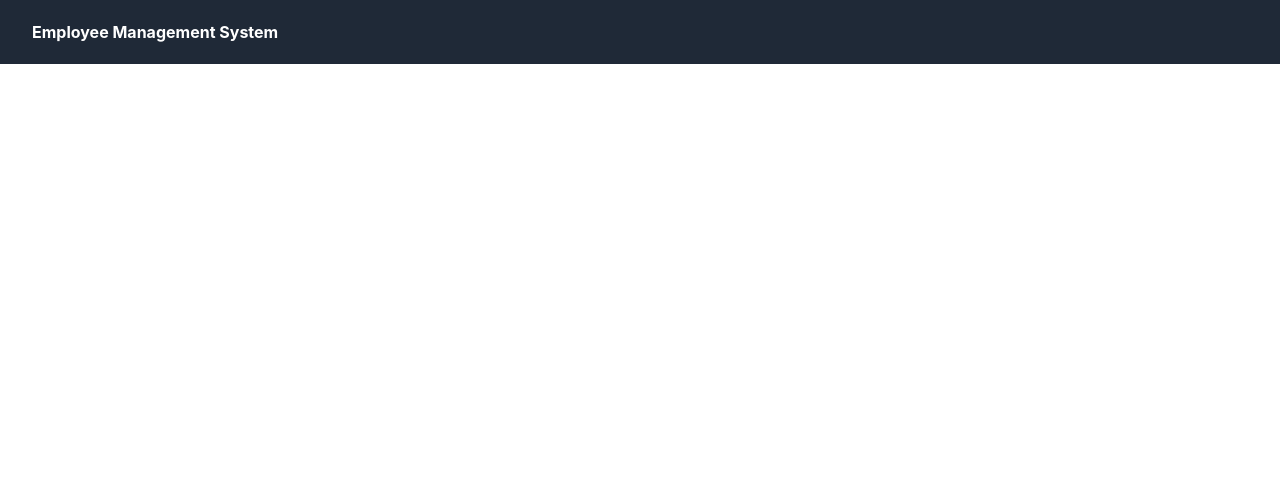
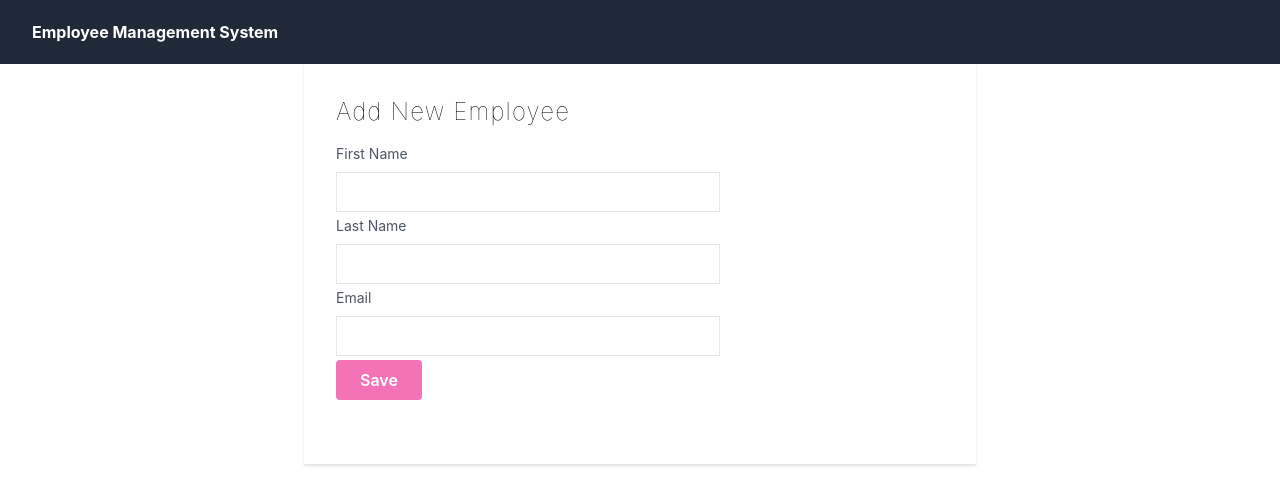
Before and after one commit to Ogomes21/-Employee-Management-System-UI, a React (Create React App) app: page / in a window 1280 px wide. Shown: the top 504 px of the page. Built offline with nearby package versions, Linux system fonts and the light colour scheme.

Commit message:
Added first name, last name, and email inputs. Added Save button.

```diff
--- a/src/App.js
+++ b/src/App.js
@@ -1,10 +1,16 @@
-import './App.css';
-import Navbar from './components/Navbar';
+import "./App.css";
+import Navbar from "./components/Navbar";
+import AddEmployee from "./components/AddEmployee";
 
 //function that returns the entire HTML
 //allows you to write the HTML components within JavaScript
 function App() {
-  return <Navbar />;
+  return (
+    <>
+      <Navbar />
+      <AddEmployee />
+    </>
+  );
 }
 
 export default App;
--- a/src/components/AddEmployee.js
+++ b/src/components/AddEmployee.js
@@ -1,9 +1,47 @@
-import React from 'react'
+import React from "react";
 
-function AddEmployee() {
+const AddEmployee = () => {
   return (
-    <div>AddEmployee</div>
-  )
-}
+    <div className="flex max-w-2xl mx-auto shadow border-b">
+      <div className="px-8 py-8">
+        <div className="font-thin text-2xl tracking-wider">
+          <h1>Add New Employee</h1>
+        </div>
+        <div className="items-center justify-center h-14 w-full my-4">
+          <label className="block text-gray-600 text-sm font-normal">
+            First Name
+          </label>
+          <input
+            type="text"
+            className="h-10 w-96 border mt-2 px-2 py-2"
+          ></input>
+        </div>
+        <div className="items-center justify-center h-14 w-full my-4">
+          <label className="block text-gray-600 text-sm font-normal">
+            Last Name
+          </label>
+          <input
+            type="text"
+            className="h-10 w-96 border mt-2 px-2 py-2"
+          ></input>
+        </div>
+        <div className="items-center justify-center h-14 w-full my-4">
+          <label className="block text-gray-600 text-sm font-normal">
+            Email
+          </label>
+          <input
+            type="email"
+            className="h-10 w-96 border mt-2 px-2 py-2"
+          ></input>
+        </div>
+        <div className="items-center justify-center h-14 w-full my-4">
+            <button className="rounded text-white font-semibold bg-pink-400 hover:bg-pink-600 py-2 px-6 ">
+                Save
+                </button>
+        </div>
+      </div>
+    </div>
+  );
+};
 
-export default AddEmployee
+export default AddEmployee;
```
